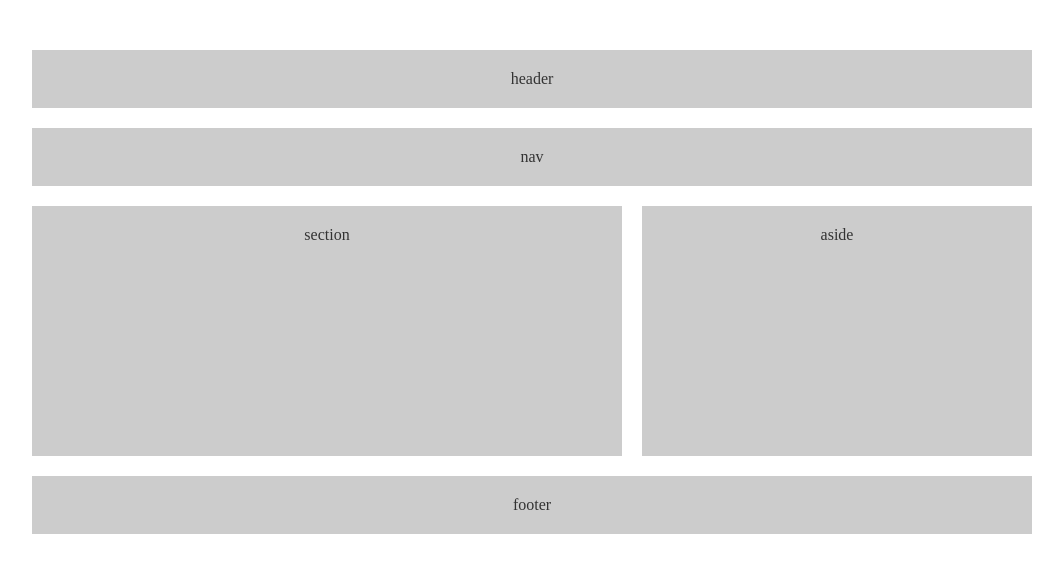
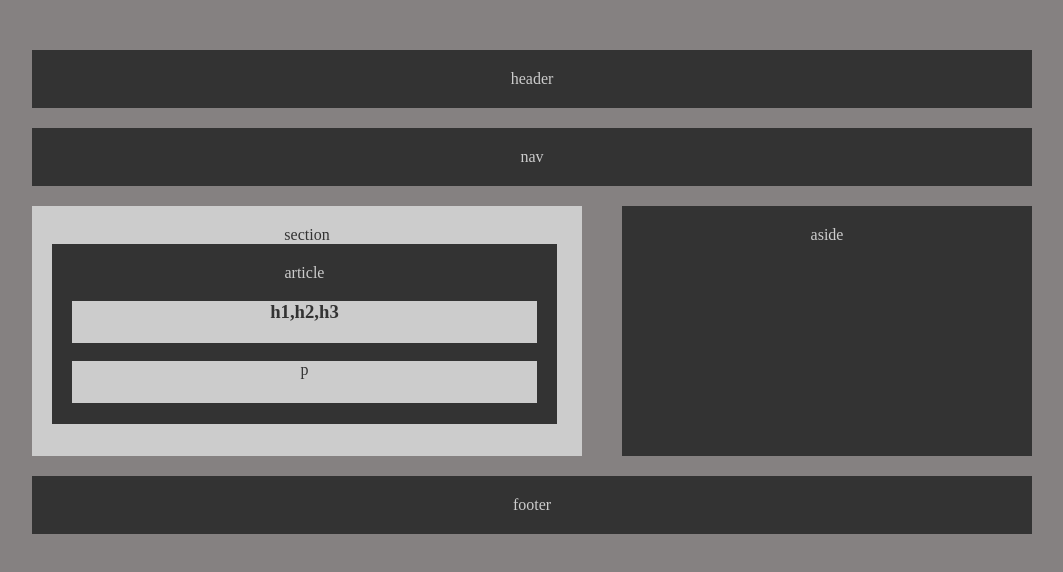
Before and after one commit to Redededoo82/HW-wireframe, a plain HTML site: page index.html in a window 1280 px wide. Shown: the whole page, without its empty margins (108-1171 px from the left). Drawn offline with Linux system fonts and the light colour scheme.

Commit message:
Updated wireframe FINAL ANSWER

```diff
--- a/index.html
+++ b/index.html
@@ -21,6 +21,11 @@
 
               <section id="section">
               section
+                  <article>
+                    article
+                    <h3>h1,h2,h3</h3>
+                    <p>p</p>
+                  </article>
               </section>
 
                   <section id="aside">
--- a/style.css
+++ b/style.css
@@ -3,20 +3,22 @@
     text-align: center;
   }
 
-
+  body {
+    background-color: rgb(133, 129, 129)
+  }
 
   header {
     padding: 20px;
     margin-bottom: 20px;
-    color: #333;
-    background: #ccc;
+    color: #ccc;
+    background: #333;
   }
 
   nav {
     padding: 20px;
     margin-bottom: 20px;
-    color: #333;
-    background: #ccc;
+    color: #ccc;
+    background: #333;
   }
 
   #section {
@@ -25,27 +27,36 @@
     color: #333;
     background: #ccc;
     float: left;
-    width: 60%;
+    width: 55%;
     height: 250px;
-    border-right: 10px solid white;
+    margin-right: 4%;
+  }
+
+  article{
+    padding: 20px;
+    margin-bottom: 20px;
+    color: #ccc;
+    background: #333;
+    height: 180px;
+    width: 99%;
   }
 
   #aside {
     padding: 20px;
     margin-bottom: 20px;
-    color: #333;
-    background: #ccc;
+    color: #ccc;
+    background: #333;
     float: left;
-    width: 40%;
+    width: 41%;
     height: 250px;
-    border-left: 10px solid white;
+
   }
 
 footer {
     padding: 20px;
     margin-bottom: 20px;
-    color: #333;
-    background: #ccc;
+    color: #ccc;
+    background: #333;
     clear: both;
   }
 
@@ -54,3 +65,15 @@ footer {
     margin-top: 50px;
     width: 1000px;
   }
+
+  h3{
+    background-color:#ccc;
+    color: #333;
+    height: 30%;
+  }
+
+  p{
+    background-color:#ccc;
+    color: #333;
+    height: 30%;
+  }
```
Lines whose indentation alone changed are shown as unchanged.
